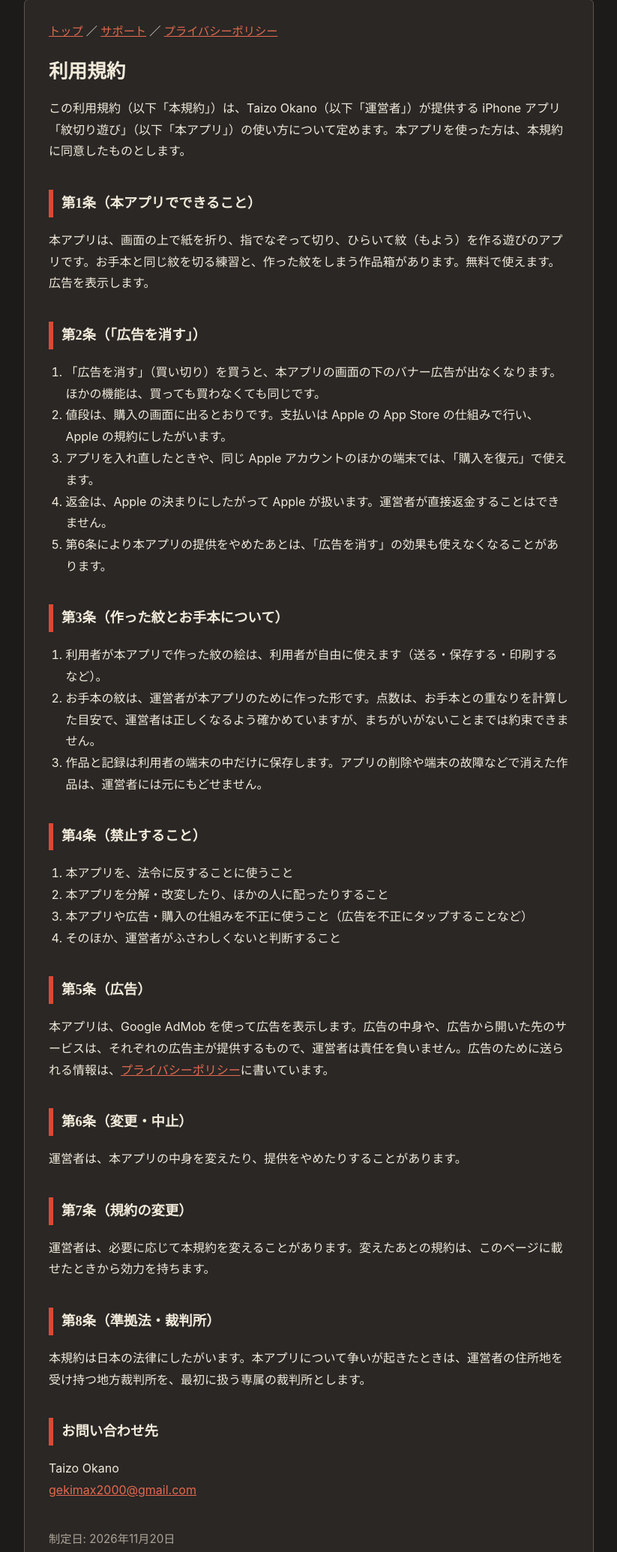
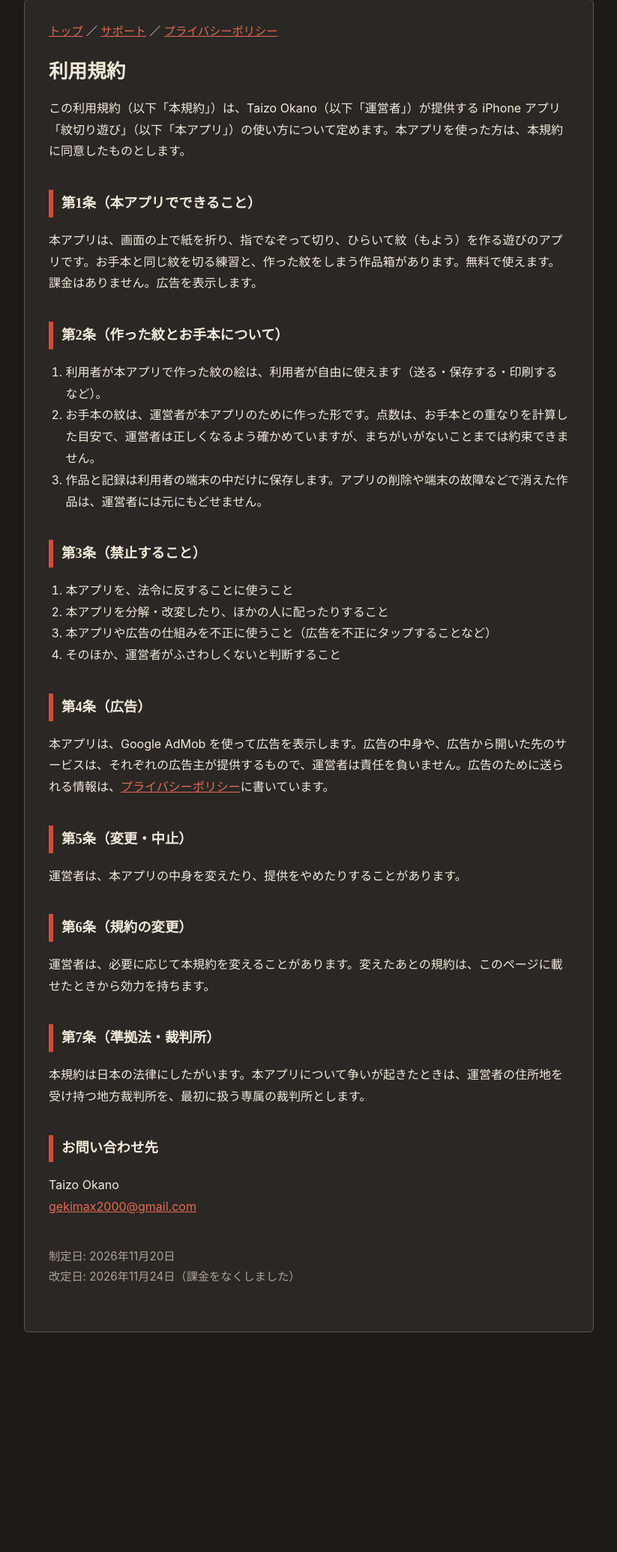
Before and after one commit to gekimax2000/schedule, a plain HTML site: page monkiri/terms.html in a window 1280 px wide. Shown: the part 70-2140 px from the top of the page at 75% size, without its empty margins (228-1051 px from the left). After the commit the page ends 1895 px from the top, so only its background shows below. Drawn offline with Linux system fonts and the light colour scheme.

Commit message:
紋切り遊び: 課金「広告を消す」をなくした分をページに合わせる
Co-Authored-By: Claude Opus 5.5 <noreply@anthropic.com>

```diff
--- a/monkiri/terms.html
+++ b/monkiri/terms.html
@@ -14,48 +14,39 @@
 <p>この利用規約（以下「本規約」）は、Taizo Okano（以下「運営者」）が提供する iPhone アプリ「紋切り遊び」（以下「本アプリ」）の使い方について定めます。本アプリを使った方は、本規約に同意したものとします。</p>
 
 <h2>第1条（本アプリでできること）</h2>
-<p>本アプリは、画面の上で紙を折り、指でなぞって切り、ひらいて紋（もよう）を作る遊びのアプリです。お手本と同じ紋を切る練習と、作った紋をしまう作品箱があります。無料で使えます。広告を表示します。</p>
+<p>本アプリは、画面の上で紙を折り、指でなぞって切り、ひらいて紋（もよう）を作る遊びのアプリです。お手本と同じ紋を切る練習と、作った紋をしまう作品箱があります。無料で使えます。課金はありません。広告を表示します。</p>
 
-<h2>第2条（「広告を消す」）</h2>
-<ol>
-<li>「広告を消す」（買い切り）を買うと、本アプリの画面の下のバナー広告が出なくなります。ほかの機能は、買っても買わなくても同じです。</li>
-<li>値段は、購入の画面に出るとおりです。支払いは Apple の App Store の仕組みで行い、Apple の規約にしたがいます。</li>
-<li>アプリを入れ直したときや、同じ Apple アカウントのほかの端末では、「購入を復元」で使えます。</li>
-<li>返金は、Apple の決まりにしたがって Apple が扱います。運営者が直接返金することはできません。</li>
-<li>第6条により本アプリの提供をやめたあとは、「広告を消す」の効果も使えなくなることがあります。</li>
-</ol>
-
-<h2>第3条（作った紋とお手本について）</h2>
+<h2>第2条（作った紋とお手本について）</h2>
 <ol>
 <li>利用者が本アプリで作った紋の絵は、利用者が自由に使えます（送る・保存する・印刷するなど）。</li>
 <li>お手本の紋は、運営者が本アプリのために作った形です。点数は、お手本との重なりを計算した目安で、運営者は正しくなるよう確かめていますが、まちがいがないことまでは約束できません。</li>
 <li>作品と記録は利用者の端末の中だけに保存します。アプリの削除や端末の故障などで消えた作品は、運営者には元にもどせません。</li>
 </ol>
 
-<h2>第4条（禁止すること）</h2>
+<h2>第3条（禁止すること）</h2>
 <ol>
 <li>本アプリを、法令に反することに使うこと</li>
 <li>本アプリを分解・改変したり、ほかの人に配ったりすること</li>
-<li>本アプリや広告・購入の仕組みを不正に使うこと（広告を不正にタップすることなど）</li>
+<li>本アプリや広告の仕組みを不正に使うこと（広告を不正にタップすることなど）</li>
 <li>そのほか、運営者がふさわしくないと判断すること</li>
 </ol>
 
-<h2>第5条（広告）</h2>
+<h2>第4条（広告）</h2>
 <p>本アプリは、Google AdMob を使って広告を表示します。広告の中身や、広告から開いた先のサービスは、それぞれの広告主が提供するもので、運営者は責任を負いません。広告のために送られる情報は、<a href="privacy.html">プライバシーポリシー</a>に書いています。</p>
 
-<h2>第6条（変更・中止）</h2>
+<h2>第5条（変更・中止）</h2>
 <p>運営者は、本アプリの中身を変えたり、提供をやめたりすることがあります。</p>
 
-<h2>第7条（規約の変更）</h2>
+<h2>第6条（規約の変更）</h2>
 <p>運営者は、必要に応じて本規約を変えることがあります。変えたあとの規約は、このページに載せたときから効力を持ちます。</p>
 
-<h2>第8条（準拠法・裁判所）</h2>
+<h2>第7条（準拠法・裁判所）</h2>
 <p>本規約は日本の法律にしたがいます。本アプリについて争いが起きたときは、運営者の住所地を受け持つ地方裁判所を、最初に扱う専属の裁判所とします。</p>
 
 <h2>お問い合わせ先</h2>
 <p>Taizo Okano<br><a href="mailto:gekimax2000@gmail.com">gekimax2000@gmail.com</a></p>
 
-<p class="meta">制定日: 2026年11月20日</p>
+<p class="meta">制定日: 2026年11月20日<br>改定日: 2026年11月24日（課金をなくしました）</p>
 </main>
 </body>
 </html>
```
Also changed, not shown: monkiri/index.html (+1 -1 lines), monkiri/privacy.html (+9 -14 lines), monkiri/support.html (+5 -13 lines).
